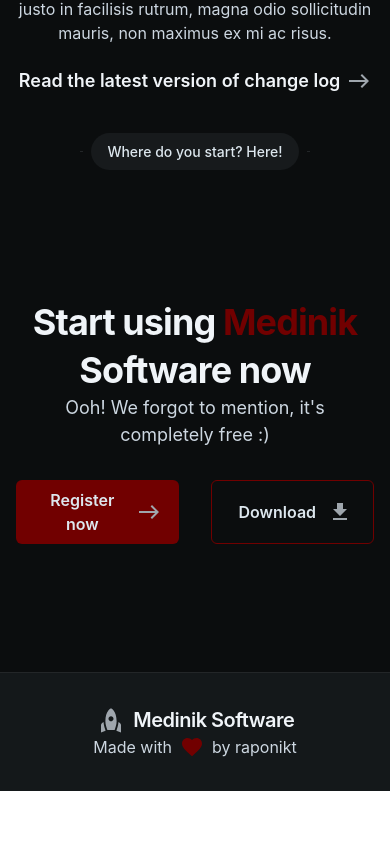
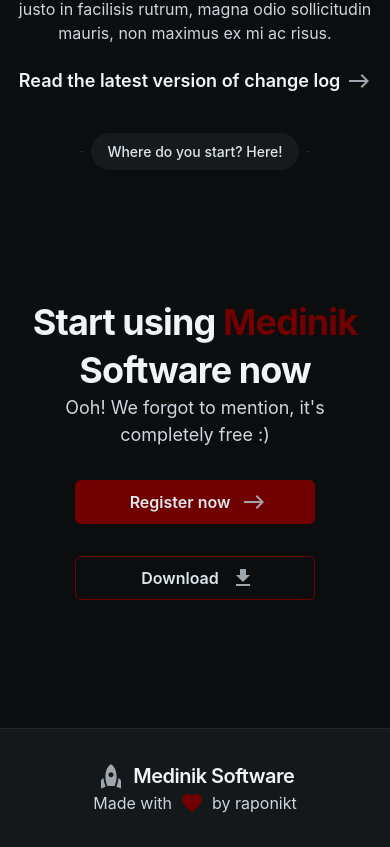
Before and after one commit to rapon1kt/medinik, a Next.js app: page / in a window 390 px wide. Shown: the part 3090-3937 px from the top of the page. Before the commit the page ends 3881 px from the top, so only its background shows below. Built offline with nearby package versions, Linux system fonts and the light colour scheme.

Commit message:
feat: add responsive code for download component

```diff
--- a/src/components/download/download.tsx
+++ b/src/components/download/download.tsx
@@ -1,7 +1,11 @@
+"use client";
 import { East, FileDownload } from "@mui/icons-material";
 import { Container, Typography, Button, Stack } from "@mui/joy";
+import { useMediaQuery } from "@mui/material";
 
 function Download() {
+	const media = useMediaQuery("(max-width: 451px)");
+
 	return (
 		<Container maxWidth="lg" sx={{ textAlign: "center", my: 16 }}>
 			<Typography level="h1">
@@ -14,7 +18,8 @@
 			<Stack
 				sx={{
 					display: "flex",
-					flexDirection: "row",
+					flexDirection: media ? "column" : "row",
+					alignItems: "center",
 					justifyContent: "center",
 					gap: 4,
 				}}
```
